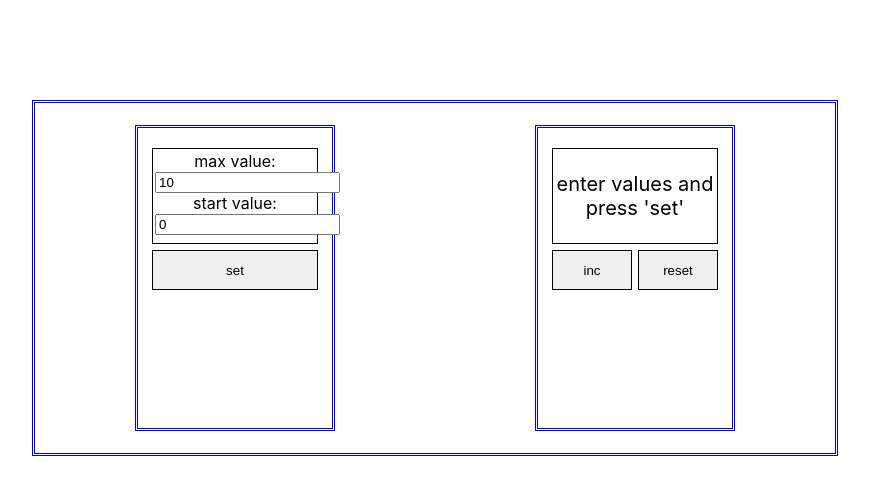
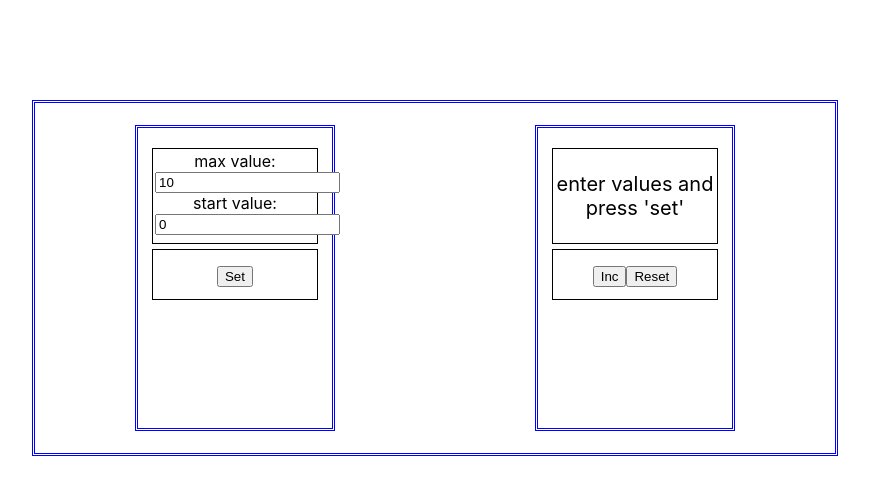
Before and after one commit to miashkou/liczylnik, a React (Create React App) app: page / in a window 1280 px wide. Shown: the top 492 px of the page, without its empty margins (68-937 px from the left). Built offline with nearby package versions, Linux system fonts and the light colour scheme.

Commit message:
liczylnik 31/03/2022

```diff
--- a/src/App.css
+++ b/src/App.css
@@ -19,7 +19,9 @@
   display: flex;
 }
 
-
+.BorderRed {
+  border-color: red;
+}
 
 .Counter {
   border-color: blue;
@@ -49,6 +51,10 @@
 
 }
 
+.Button3 {
+
+}
+
 /*.App-header {*/
 /*  background-color: #282c34;*/
 /*  min-height: 100vh;*/
--- /dev/null
+++ b/src/Button3.tsx
@@ -0,0 +1,46 @@
+import React from 'react';
+import './App.css';
+
+type PropsType = {
+    title: string
+    disabled: boolean
+    onClick: () => void
+}
+
+export function Button3 (props: PropsType) {
+
+    const onStyle = {
+        width: '80px',
+        height: '40px',
+        border: '1px solid black',
+        display: 'inline-block',
+        padding: '2px',
+
+    };
+
+    const offStyle = {
+        width: '80px',
+        height: '40px',
+        border: '1px solid black',
+        display: 'inline-block',
+        marginLeft: '6px',
+        marginTop: '6px',
+        padding: '2px',
+    };
+
+    // const {title, disabled} = props
+
+    return (
+        <div className={'Button3'}>
+
+            <button
+                disabled={props.disabled}
+                onClick={props.onClick}
+            >
+                {props.title}
+            </button>
+
+        </div>
+
+    )
+}
--- a/src/Counter.tsx
+++ b/src/Counter.tsx
@@ -1,5 +1,6 @@
 import React from 'react';
 import './App.css';
+import {Button3} from './Button3';
 
 type PropsType = {
     setFigures: (value: number) => void
@@ -24,7 +25,17 @@ export function Counter(props: PropsType) {
         fontSize: '20px'
     };
 
-
+    const ButtonWrapperStyle = {
+        width: '160px',
+        height: '45px',
+        border: '1px solid black',
+        display: 'flex',
+        padding: '2px',
+        margin: '5px auto 0 auto',
+        justifyContent: 'center',
+        alignItems: 'center',
+        fontSize: '20px'
+    }
 
     const onStyle = {
         width: '80px',
@@ -44,6 +55,7 @@ export function Counter(props: PropsType) {
         marginTop: '6px',
         padding: '2px',
     };
+
     const getErrorAndNormalize = () => {
         if (props.state === null) {
             return 'enter values and press \'set\' '
@@ -65,13 +77,26 @@ export function Counter(props: PropsType) {
         <div style={Style}>
 
             <span style={isDisable ? {color: 'red', fontSize: '45px' } : {}}>{getErrorAndNormalize()}</span>
+        </div>
 
+        <div style={ButtonWrapperStyle}>
+
+        <Button3 title={'Inc'}
+                 disabled={isDisable}
+                 onClick={props.inc}
+        />
+
+        <Button3 title={'Reset'}
+                 disabled={false}
+                 onClick={props.reset}
+
+            // style={onStyle}
+        />
+        {/*<button disabled={isDisable} style={onStyle} onClick={() => props.inc()}>inc</button>*/}
+
+        {/*<button style={offStyle} onClick={props.reset}>reset</button>*/}
 
         </div>
-
-        <button disabled={isDisable} style={onStyle} onClick={() => props.inc()}>inc</button>
-
-        <button style={offStyle} onClick={props.reset}>reset</button>
 
 
     </div>)
--- a/src/Set.tsx
+++ b/src/Set.tsx
@@ -1,5 +1,6 @@
 import React from 'react';
 import './App.css';
+import {Button3} from './Button3';
 
 type PropsType = {
     setMaxState: (value: number) => void
@@ -14,7 +15,6 @@ type PropsType = {
 
 export function Set(props: PropsType) {
 
-
     const Style = {
         width: '160px',
         height: '90px',
@@ -22,8 +22,19 @@ export function Set(props: PropsType) {
         display: 'inline-block',
         padding: '2px',
         marginTop: '20px',
+    };
 
-    };
+    const ButtonWrapperStyle = {
+        width: '160px',
+        height: '45px',
+        border: '1px solid black',
+        display: 'flex',
+        padding: '2px',
+        margin: '5px auto 0 auto',
+        justifyContent: 'center',
+        alignItems: 'center',
+        fontSize: '20px'
+    }
 
     const onStyle = {
         width: '166px',
@@ -46,27 +57,63 @@ export function Set(props: PropsType) {
     };
 
 
+    //здесь пишется функция с проверкой
 
-    //здесь пишется функция с проверкой
+    function getMaxError() {
+        if (props.figuresMin < 0 || props.figuresMax <= props.figuresMin || props.figuresMax == props.figuresMin) {
+            return true
+        } else {
+            return false
+        }
+
+    }
+
+    function getMinError() {
+        if (props.figuresMax < 0 || props.figuresMax <= props.figuresMin || props.figuresMax == props.figuresMin) {
+            return true
+        } else {
+            return false
+        }
+
+    }
+
 
     return <div className={'Set'}>
         <div style={Style}>
+
+            {/*заменяем props.setMaxState на новую фукцию проверки в реальном времени*/}
+
             max value: <input type="number"
+
+            className={getMaxError() ? 'BorderRed' : ''}
+
                               value={props.figuresMax}
-                              onChange={(e) => props.setMaxState(+e.currentTarget.value)}/>
+                              onChange={(e) => props.setMaxState(+e.currentTarget.value)}
+        />
             start value: <input type="number"
                                 value={props.figuresMin}
                                 onChange={(e) => props.setMinState(+e.currentTarget.value)}
         />
         </div>
 
-        <button disabled={props.disabled }
-                style={onStyle}
-                onClick={() => props.onSet(props.figuresMin)
-                    // и эта кнопка становится некликабельной
-                }
-        > set
-        </button>
+        <div style={ButtonWrapperStyle}>
+            <Button3 title={'Set'}
+                     disabled={props.disabled}
+                     onClick={() => props.onSet(props.figuresMin)}
+
+
+            />
+        </div>
+
+
+        {/*<button disabled={props.disabled }*/}
+        {/*        style={onStyle}*/}
+        {/*        onClick={() => props.onSet(props.figuresMin)*/}
+        {/*            // и эта кнопка становится некликабельной*/}
+        {/*        }*/}
+        {/*> set*/}
+        {/*</button>*/}
+
 
     </div>
 
```
Also changed, not shown: src/App.tsx (+17 -3 lines).
